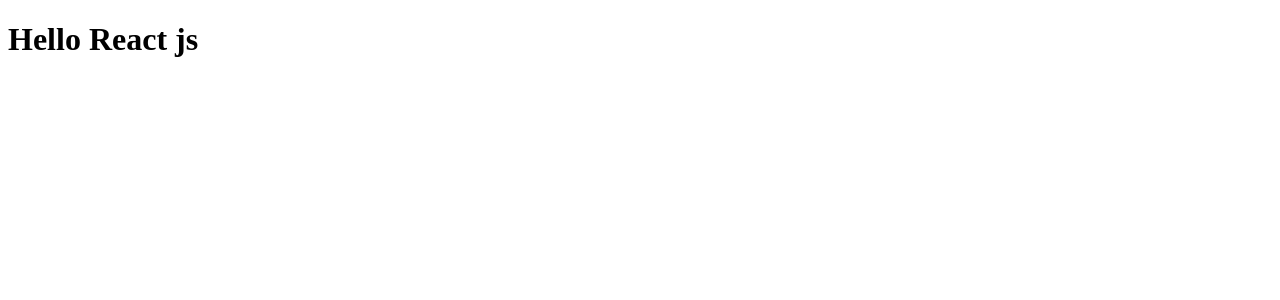
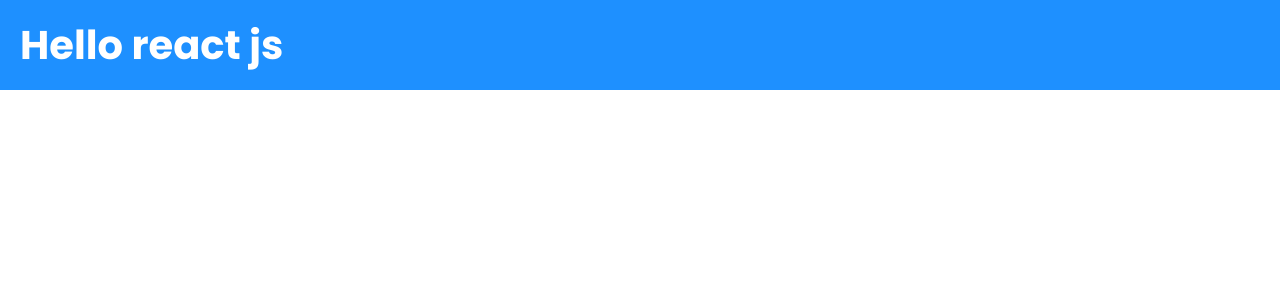
Before and after one commit to S1MSONA/food_website, a React (Create React App) app: page / in a window 1280 px wide. Shown: the top 300 px of the page. Built offline with nearby package versions, Linux system fonts and the light colour scheme.

Commit message:
defualtlayout create container

```diff
--- a/src/App.js
+++ /dev/null
@@ -1,9 +0,0 @@
-function App() {
-  return (
-    <div>
-      <h1>Hello React js</h1>
-    </div>
-  );
-}
-
-export default App;
--- /dev/null
+++ b/src/components/App/App.js
@@ -0,0 +1,14 @@
+import React from "react";
+import "./app.css";
+import DefualtLayout from "../layout/DefualtLayout";
+function App() {
+  return (
+    <div>
+      <DefualtLayout>
+        <h1>Hello react js</h1>
+      </DefualtLayout>
+    </div>
+  );
+}
+
+export default App;
--- /dev/null
+++ b/src/components/App/app.css
@@ -0,0 +1,14 @@
+@import url("https://fonts.googleapis.com/css2?family=Poppins:wght@400;700&display=swap");
+html {
+  font-size: 62.5%;
+}
+* {
+  padding: 0;
+  margin: 0;
+  box-sizing: border-box;
+}
+body {
+  font-family: "Poppins", sans-serif;
+  background-color: #fff;
+  color: inherit;
+}
--- /dev/null
+++ b/src/components/layout/DefualtLayout.jsx
@@ -0,0 +1,13 @@
+import React from "react";
+import "./style.css";
+
+const DefualtLayout = (props) => {
+  const { children } = props;
+  return (
+    <div className="container">
+      <h1>{children}</h1>
+    </div>
+  );
+};
+
+export default DefualtLayout;
--- /dev/null
+++ b/src/components/layout/style.css
@@ -0,0 +1,7 @@
+.container {
+  width: 100%;
+  position: relative;
+  background-color: dodgerblue;
+  padding: 15px 20px;
+  color: #fff;
+}
--- a/src/index.js
+++ b/src/index.js
@@ -1,6 +1,6 @@
 import React from "react";
 import ReactDOM from "react-dom/client";
-import App from "./App";
+import App from "./components/App/App";
 
 const root = ReactDOM.createRoot(document.getElementById("root"));
 root.render(
```
